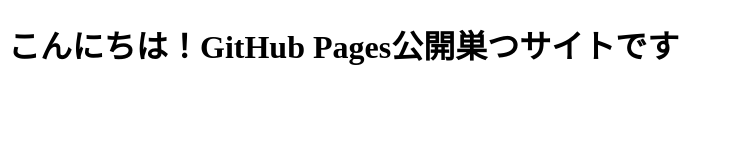
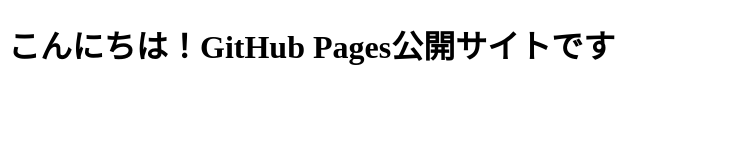
Before and after one commit to K4NNATE/my-own-website, a plain HTML site: page index.html in a window 1280 px wide. Shown: the whole page, without its empty margins (0-729 px from the left). Drawn offline with Linux system fonts and the light colour scheme.

Commit message:
Update index.html

```diff
--- a/index.html
+++ b/index.html
@@ -5,6 +5,6 @@
     <title>MY FIRST SITE</title>
 </head>
 <body>
-    <h1>こんにちは！GitHub Pages公開巣つサイトです</h1>
+    <h1>こんにちは！GitHub Pages公開サイトです</h1>
 </body>
 </html>
```
